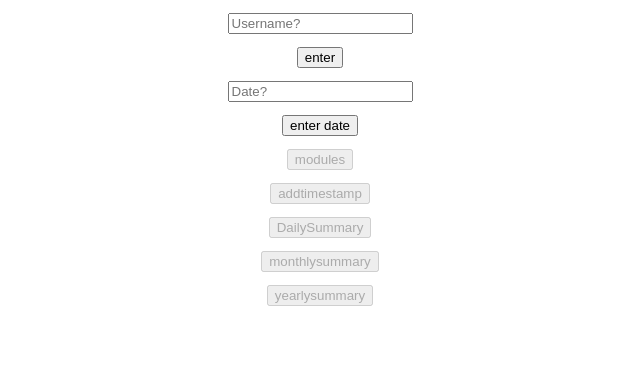
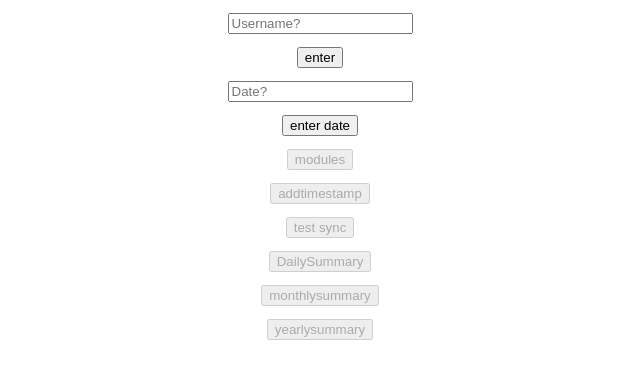
Before and after one commit to shot95/SmartTimer, a React (Create React App) app in the folder web/: page /main in a window 1280 px wide. Shown: the top 378 px of the page, without its empty margins (320-960 px from the left). Built offline with nearby package versions, Linux system fonts and the light colour scheme.

Commit message:
test sync

```diff
--- a/web/src/App.tsx
+++ b/web/src/App.tsx
@@ -21,11 +21,17 @@ class App extends React.Component {
     this.buttonAction = this.buttonAction.bind(this);
     this.enterAction = this.enterAction.bind(this);
     this.dateAction = this.dateAction.bind(this);
+    this.testAction = this.testAction.bind(this);
   }
 
 
   buttonAction() {
     axios.post('http://localhost:34560/api/addtimestamp', { date: '02.02.1997', module: 'm1', rectime: 54, username: 'jonathan' });
+  }
+
+  async testAction() {
+    let res = await axios.post('http://localhost:34560/api/sync', { username: 'jonathan' });
+    console.log(JSON.stringify(res.data, null, 2))
   }
 
   enterAction() {
@@ -62,6 +68,9 @@ class App extends React.Component {
                 </div>
                 <div>
                   <button id="testButton" onClick={this.buttonAction}  disabled={this.state.userName === ''}>addtimestamp</button>
+                </div>
+                <div>
+                  <button id="test2Button" onClick={this.testAction}  disabled={this.state.userName === ''}>test sync</button>
                 </div>
                 <div>
                   <Link to="/dailysummary">
```
